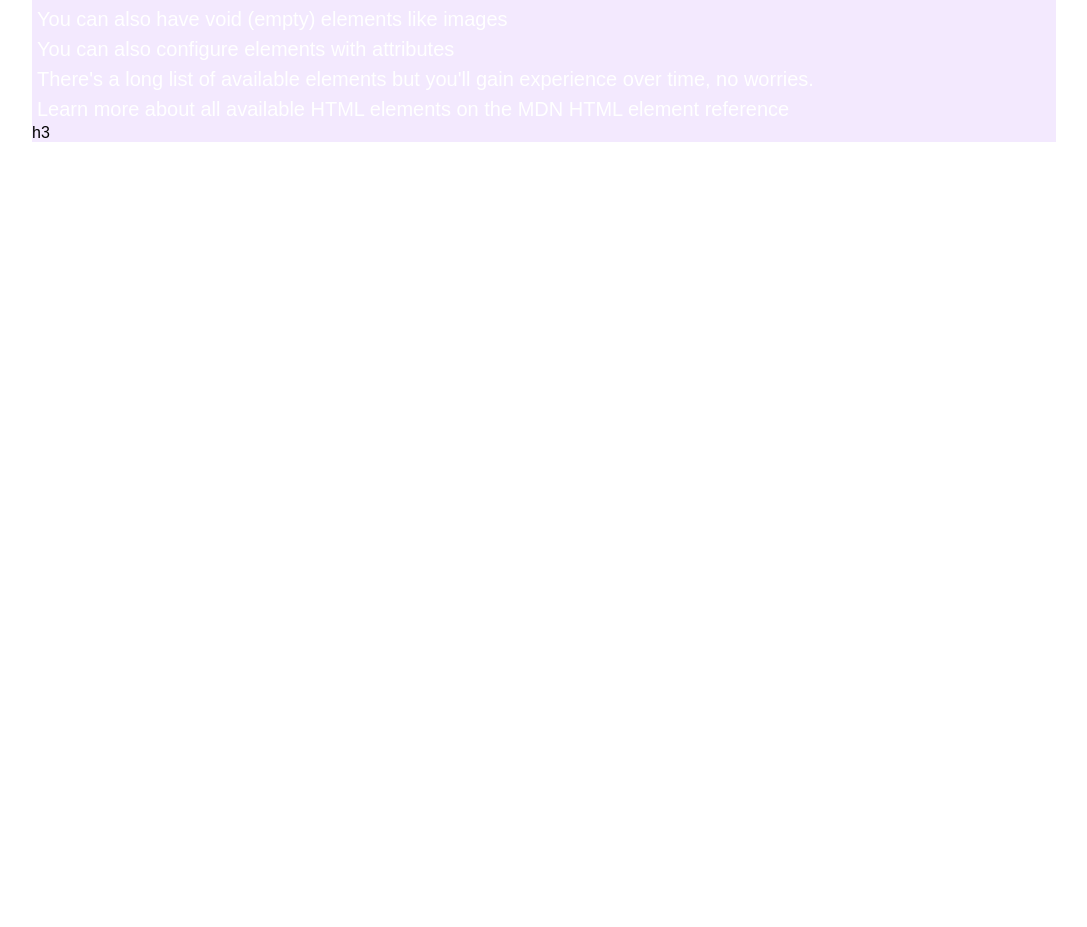
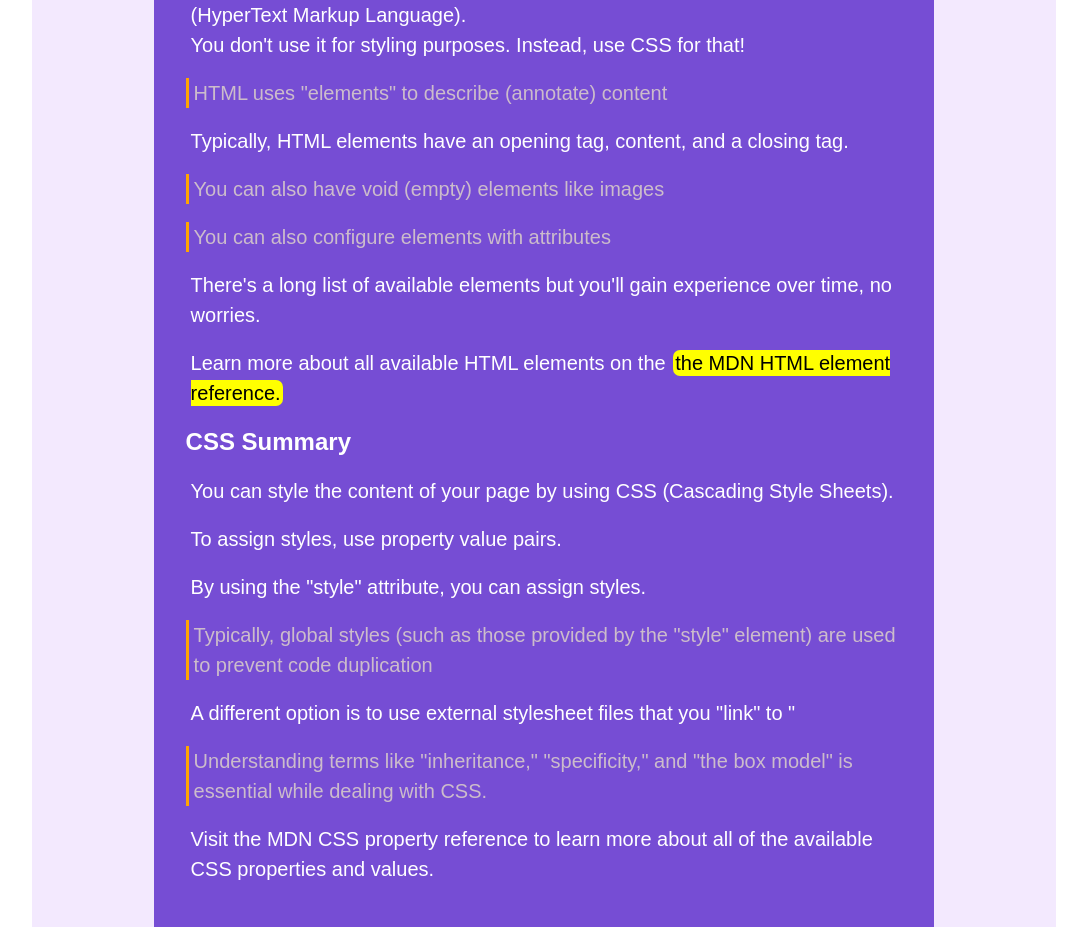
Before and after one commit to cuneytalperdereli/htmlcsssum, a plain HTML site: page index.html in a window 1280 px wide. Shown: the part 481-1408 px from the top of the page, without its empty margins (96-1183 px from the left). Before the commit the page ends 800 px from the top, so only its background shows below. Drawn offline with Linux system fonts and the light colour scheme.

Commit message:
last changes in html

```diff
--- a/index.html
+++ b/index.html
@@ -10,36 +10,68 @@
 <body>
 
     <div class="container">
-       <h1 id="head">HTML & CSS Basics Summary </h1>
+
+        <div class="header">
+
+
+
+            <h1 id="head">HTML & CSS Basics Summary </h1>
+            <br>
+            <br>
 
        <img id="img"  src="/htmlcsssum/html5-css3.jpg" alt="">
-
-
-       <div>
-
-        <h3 id="başlık2">HTML Summary</h3>
-        <p>Our page's content, structure, and meaning are all defined using HTML (HyperText Markup Language).</p>
-        <p>You don't use it for styling purposes. Instead, use CSS for that!</p>
-        <p>HTML uses "elements" to describe (annotate) content</p>
-        <p>Typically, HTML elements have an opening tag, content, and a closing tag.</p>
-        <p>You can also have void (empty) elements like images</p>
-        <p>You can also configure elements with attributes</p>
-        <p>There's a long list of available elements but you'll gain experience over time, no worries.</p>
-        <p>Learn more about all available HTML elements on the MDN HTML element reference</p>
-
-        h3
+       <br>
+       <br>
+        </div>
 
 
 
 
 
+       <div class="header2">
+
+        <h3 id="başlık2">HTML Summary</h3>
+        <p>Our page's content, structure, and meaning are all defined using HTML (HyperText Markup Language).</p>
+        <p>You don't use it for styling purposes. Instead, use CSS for that!</p>
+        <br>
+        <p id="black">HTML uses "elements" to describe (annotate) content</p>
+        <br>
+        <p>Typically, HTML elements have an opening tag, content, and a closing tag.</p>
+        <br>
+        <p id="black">You can also have void (empty) elements like images</p>
+        <br>
+        <p id="black">You can also configure elements with attributes</p>
+        <br>
+        <p>There's a long list of available elements but you'll gain experience over time, no worries.</p>
+        <br>
+        <p>Learn more about all available HTML elements on the <a href="https://developer.mozilla.org/en-US/docs/Web/HTML" target="_blank" id="link1">the MDN HTML element reference.</a>
+        </p>
+
+        <h3 id="başlık2">CSS Summary</h3>
+
+        <p>You can style the content of your page by using CSS (Cascading Style Sheets).</p>
+        <br>
+        <p>To assign styles, use property value pairs.</p>
+        <br>
+        <p>By using the "style" attribute, you can assign styles.</p>
+        <br>
+        <p id="black">Typically, global styles (such as those provided by the "style" element) are used to prevent code duplication</p>
+        <br>
+        <p>A different option is to use external stylesheet files that you "link" to " </p>
+        <br>
+        <p id="black">Understanding terms like "inheritance," "specificity," and "the box model" is essential while dealing with CSS.</p>
+        <br>
+        <p>Visit the MDN CSS property reference to learn more about all of the available CSS properties and values.</p>
+<br>
+<br>
+
        </div>
 
-
-
-
-
-
+       <div class="footer">
+        <p> <a href="#" target="_blank" id="link">Download</p>
+            <br>
+            <p id="copyright">© 2022</p>
+      </div>
 
     </div>
 
--- a/style.css
+++ b/style.css
@@ -68,3 +68,11 @@ p{
 #copyright{
     color: black;
 }
+#link1{
+    text-decoration: none;
+    color: black;
+    padding: 2px;
+    margin: 2px;
+    border-radius: 7px;
+    background-color: yellow;
+}
```
